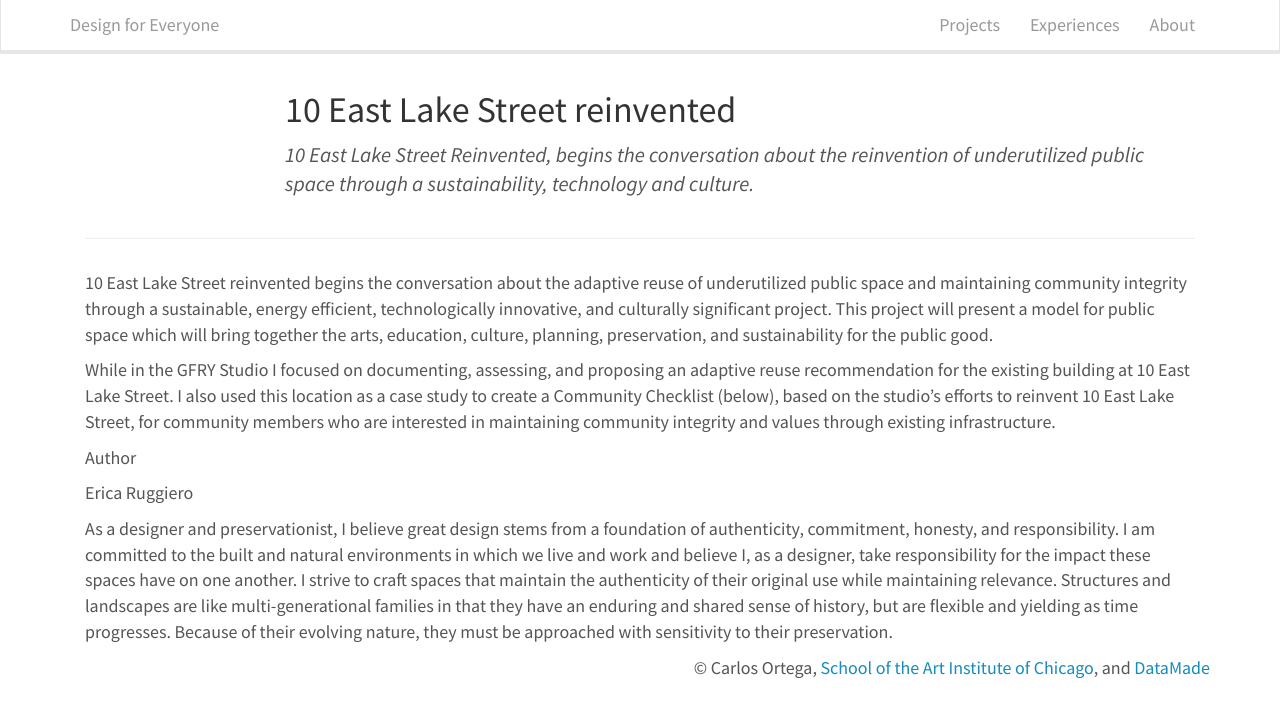
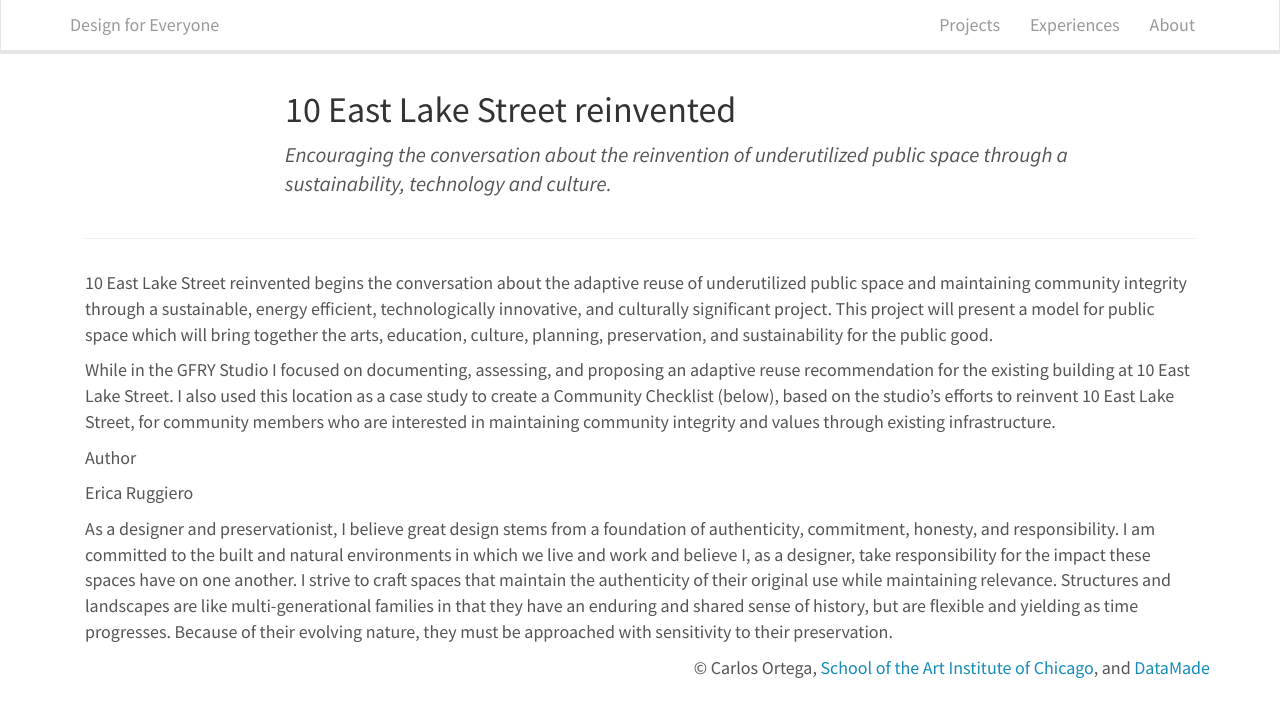
Before and after one commit to cortega8612/design-everyone, a Jekyll site: the page built from _posts/projects/2014-04-11-10elake-reinvented.md, in a window 1280 px wide. Shown: the top 717 px of the page. Built offline with Jekyll 4.4.1, drawn with Linux system fonts in a browser that asks for light colours.

Commit message:
final changes for taglines

```diff
--- a/_posts/projects/2014-04-11-10elake-reinvented.md
+++ b/_posts/projects/2014-04-11-10elake-reinvented.md
@@ -6,7 +6,7 @@ title: "10 East Lake Street reinvented"
 date: 2014-11-07
 header-image:
 project-image:
-tagline: <em>10 East Lake Street Reinvented, begins the conversation about the reinvention of underutilized public space through a sustainability, technology and culture.</em>
+tagline: <em>Encouraging the conversation about the reinvention of underutilized public space through a sustainability, technology and culture.</em>
 video-interview:
 ---
 
```
Also changed, not shown: _posts/projects/2014-04-07-design-everyone.md (+1 -1 lines), 3 other files.
